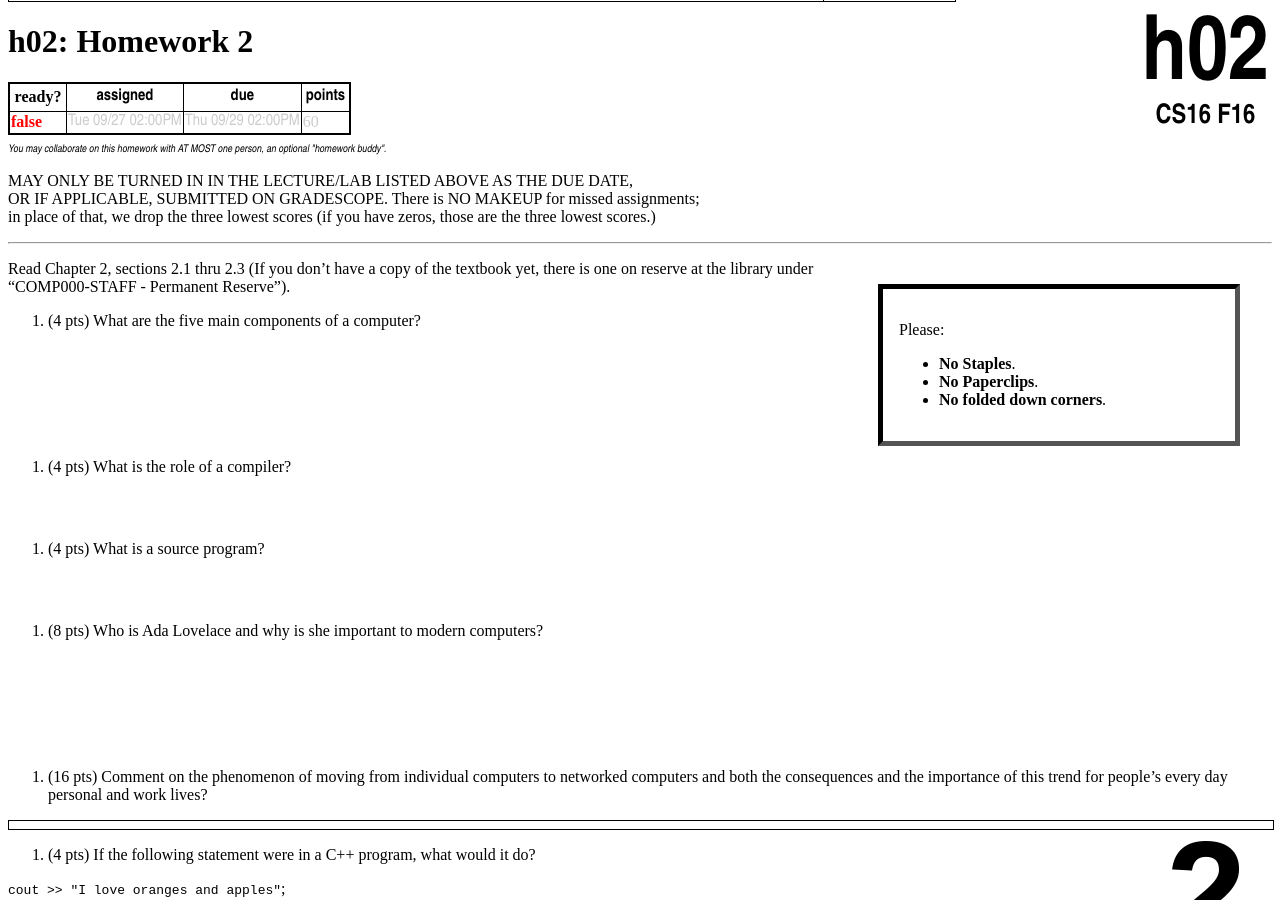
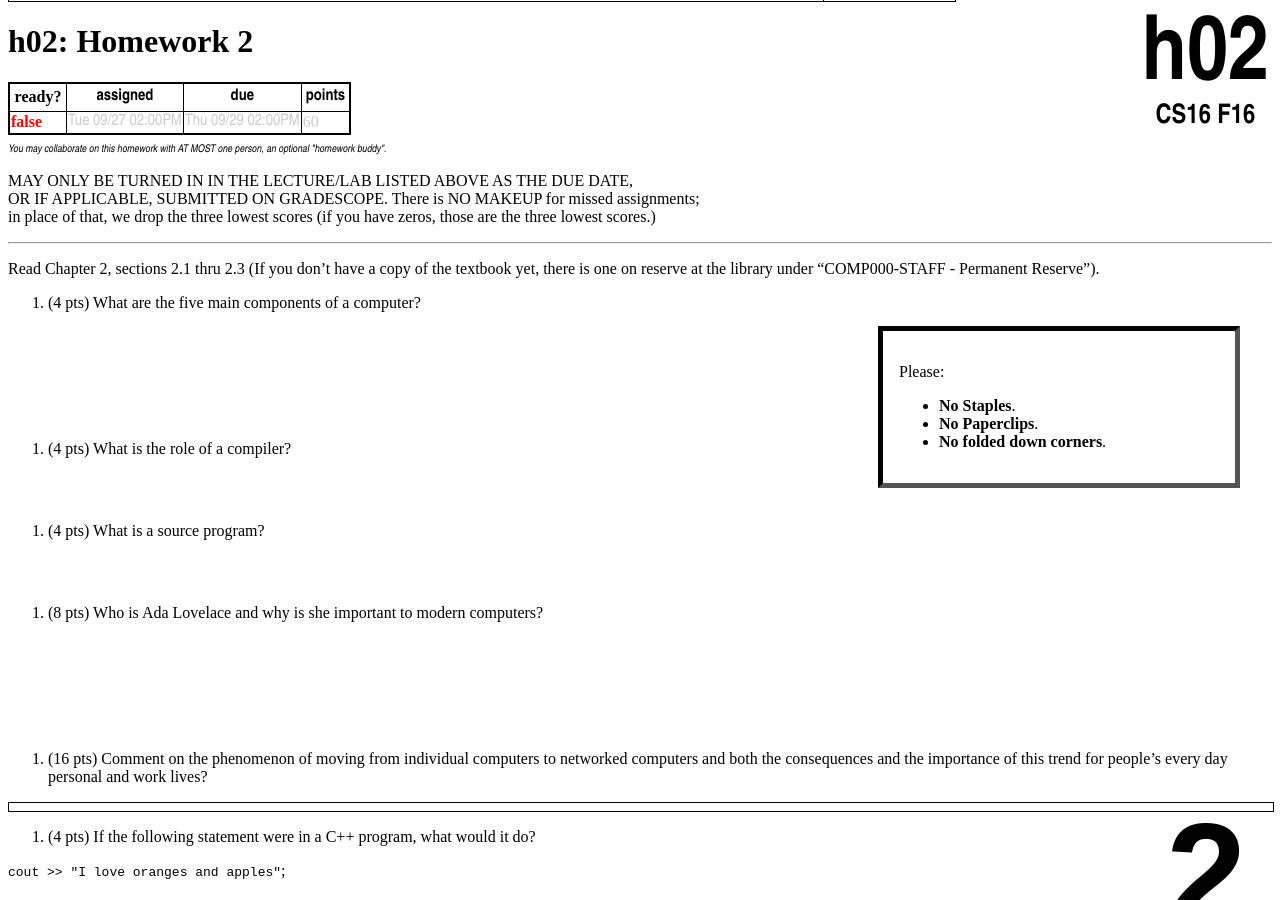
Before and after one commit to ucsb-cs16-s16/https-ucsb-cs16-s17.github.io, a Jekyll site: the page built from _hwk/h02.md, in a window 1280 px wide and 900 px high, scrolled down 444 px. Built offline with Jekyll 4.4.1, drawn with Linux system fonts in a browser that asks for light colours.

Commit message:
Update h02.md

```diff
--- a/_hwk/h02.md
+++ b/_hwk/h02.md
@@ -5,10 +5,10 @@ ready: false
 assigned: 2016-09-27 14:00:00.00-7:00
 due: 2016-09-29 14:00:00.00-7:00
 ---
+Read Chapter 2, sections 2.1 thru 2.3   (If you don't have a copy of the textbook yet, there is one on reserve at the library under "COMP000-STAFF - Permanent Reserve").
 
 {% include no_staples_box.html %}
 
-Read Chapter 2, sections 2.1 thru 2.3   (If you don't have a copy of the textbook yet, there is one on reserve at the library under "COMP000-STAFF - Permanent Reserve").
 
 1.	(4 pts) What are the five main components of a computer?
   <div style="margin-bottom:8em"></div>
```
